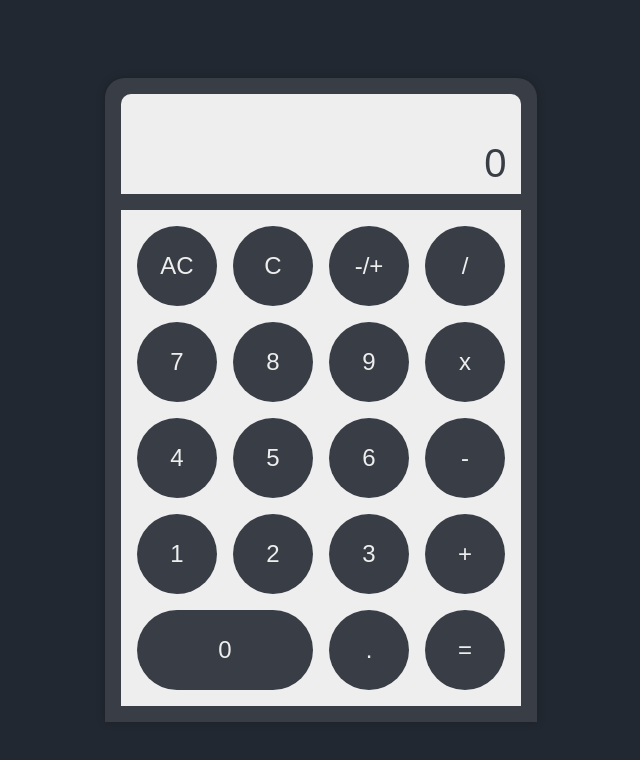
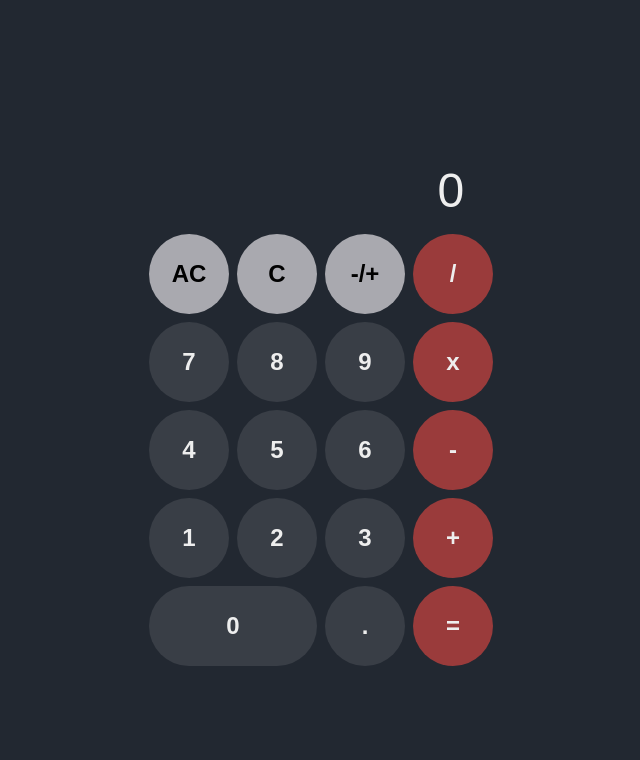
Before and after one commit to stanciudrg/calculator, a plain HTML site: page index.html in a window 1280 px wide. Shown: the whole page, without its empty margins (319-959 px from the left). Drawn offline with Linux system fonts and the light colour scheme.

Commit message:
Modify colors, font-sizes, gap values, and add transition effects

```diff
--- a/styles.css
+++ b/styles.css
@@ -4,6 +4,7 @@
     box-sizing: border-box;
     margin: 0;
     padding: 0;
+    font-weight: bold;
 }
 
 
@@ -25,10 +26,7 @@ body {
     display: flex;
     flex-flow: column;
     justify-content: center;
-    background-color: #393E46;
     border-radius: 20px 20px 0 0;
-    box-shadow: 0px 0px 10px 0.1px rgba(0, 0, 0, 0.2);
-    gap: 1rem;
     padding: 1rem;
 }
 
@@ -37,19 +35,18 @@ body {
     display: flex;
     align-items: flex-end;
     justify-content: flex-end;
-    font-size: 2.5rem;
-    color: #393E46;
-    background-color: #EEEEEE;
+    font-size: 3rem;
+    font-weight: normal;
+    color: #EEEEEE;
     border-radius: 10px 10px 0 0;
-    padding: 0.5rem 0.9rem 0.5rem 0.5rem;
+    padding-right: 2.8rem;
 }
 
 .input {
     display: grid;
     justify-content: center;
     align-items: center;
-    background-color: #EEEEEE;
-    gap: 1rem;
+    gap: 0.5rem;
     padding: 1rem;
 }
 
@@ -59,11 +56,11 @@ body {
     grid-template-rows: 80px;
     grid-column-start: 1;
     grid-column-end: 3;
-    grid-column-gap: 1rem;
+    grid-column-gap: 0.5rem;
 }
 
 .right-side {
-    grid-row-gap: 1rem;
+    grid-row-gap: 0.5rem;
     display: grid;
     grid-template-columns: 80px;
     grid-template-rows: 80px 80px 80px 80px;
@@ -73,7 +70,7 @@ body {
     display: grid;
     grid-template-columns: 80px 80px 80px;
     grid-template-rows: 80px 80px 80px 80px;
-    gap: 1rem;
+    gap: 0.5rem;
 }
 
 #zero {
@@ -87,24 +84,45 @@ body {
 .functional-buttons {
     appearance: none;
     font-size: 1.5rem;
-    background-color: #393E46;
-    color: #EEEEEE;
     border: none;
     border-radius: 50%;
     box-shadow: none;
     cursor: pointer;
 }
 
-.number-buttons:hover,
+.functional-buttons {
+    background-color: #a9a9af;
+    transition: .2s;
+}
+
+.functional-buttons:hover {
+    background-color: #dadae0;
+}
+
+.number-buttons {
+    background-color: #393E46;
+    color: #EEEEEE;
+    transition: .2s;
+}
+
+.number-buttons:hover {
+    background-color: #525863;
+}
+
+.operator-buttons,
+#equals {
+    background-color: #9a3b3b;
+    color: #EEEEEE;
+    transition: .2s;
+}
+
 .operator-buttons:hover,
-.functional-buttons:hover {
-    background-color: #fdbd26;
-    color: #222831;
-    box-shadow: 0px 0px 10px 0.1px rgba(0, 0, 0, 0.2);
+#equals:hover {
+    background-color: #EEEEEE;
+    color: #9a3b3b;
 }
 
 .selected {
-    background-color: #fdbd26;
-    color: #222831;
-    box-shadow: 0px 0px 10px 0.1px rgba(0, 0, 0, 0.2);
+    background-color: #EEEEEE;
+    color: #9a3b3b;
 }
```
